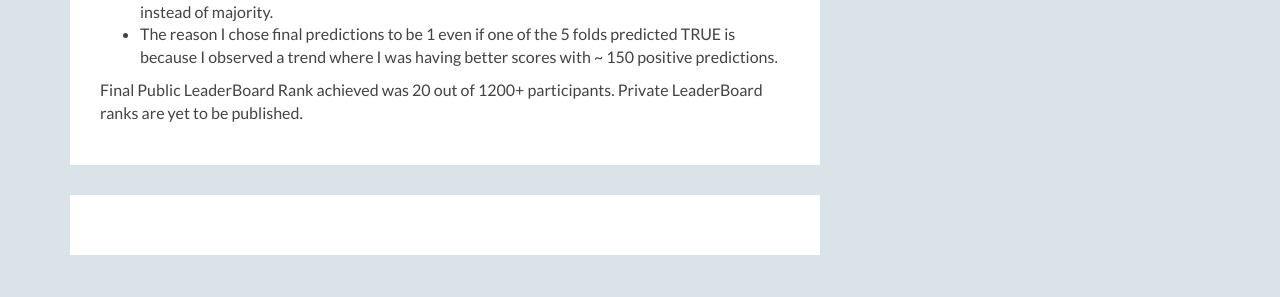
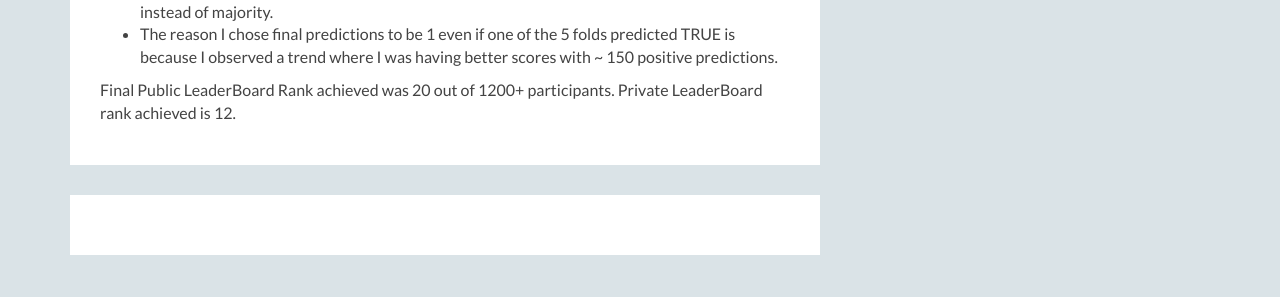
Before and after one commit to abhisheksanghai/abhisheksanghai.github.io, a Jekyll site: the page built from _posts/2019-08-29-IndiaMLHiring.md, in a window 1280 px wide and 900 px high, scrolled down 2741 px. Shown: the part 512-809 px from the top of the window. Built offline with Jekyll 4.4.1, drawn with Linux system fonts in a browser that asks for light colours; comment, search, counter and statistics services are not loaded.

Commit message:
updating private leaderboard rank

```diff
--- a/_posts/2019-08-29-IndiaMLHiring.md
+++ b/_posts/2019-08-29-IndiaMLHiring.md
@@ -103,4 +103,4 @@ As part of Feature Engineering, following steps were taken -
 * The reason I chose final predictions to be 1 even if one of the 5 folds predicted TRUE is because I observed a trend where I was having
 better scores with ~ 150 positive predictions.
 
-Final Public LeaderBoard Rank achieved was 20 out of 1200+ participants. Private LeaderBoard ranks are yet to be published.
+Final Public LeaderBoard Rank achieved was 20 out of 1200+ participants. Private LeaderBoard rank achieved is 12.
```
